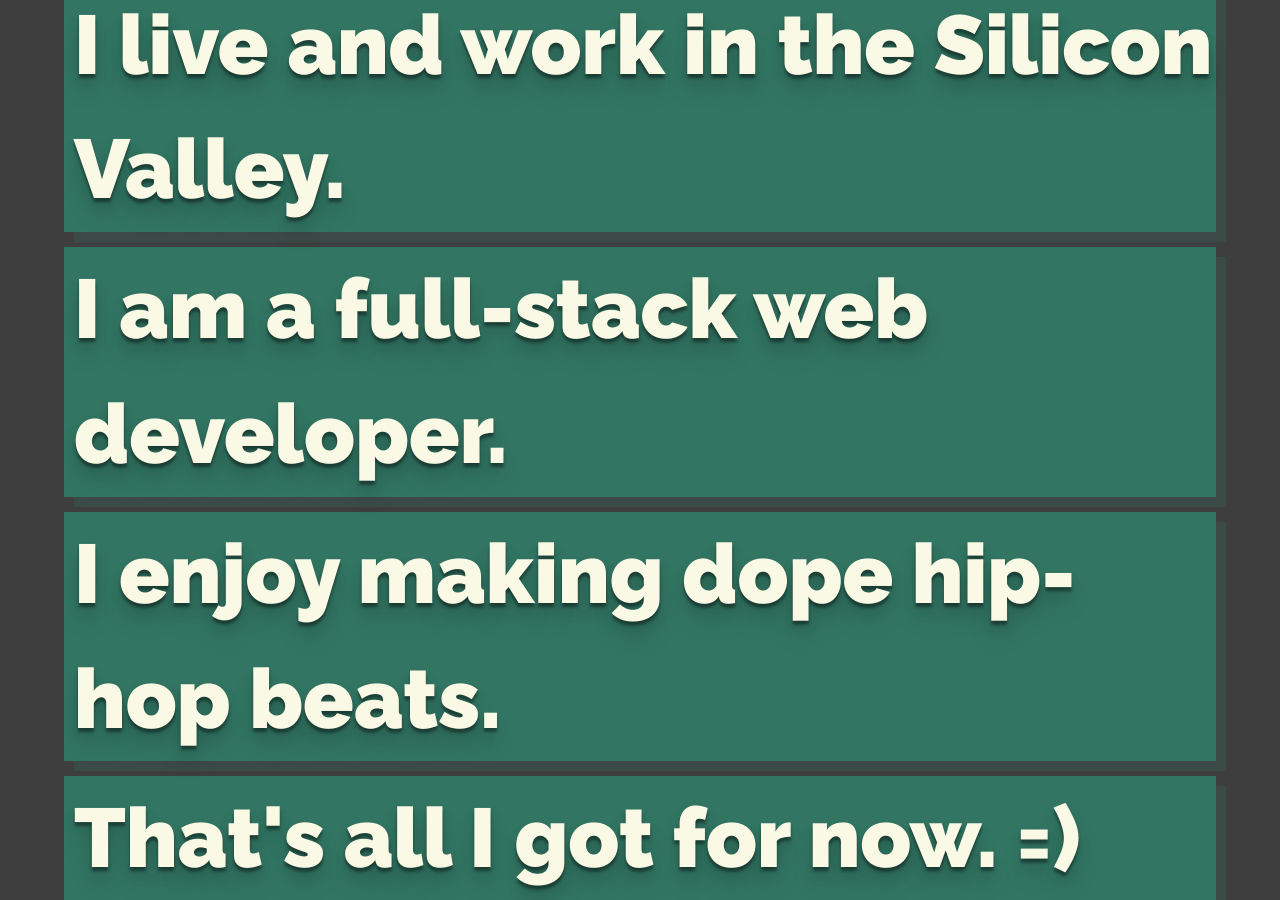
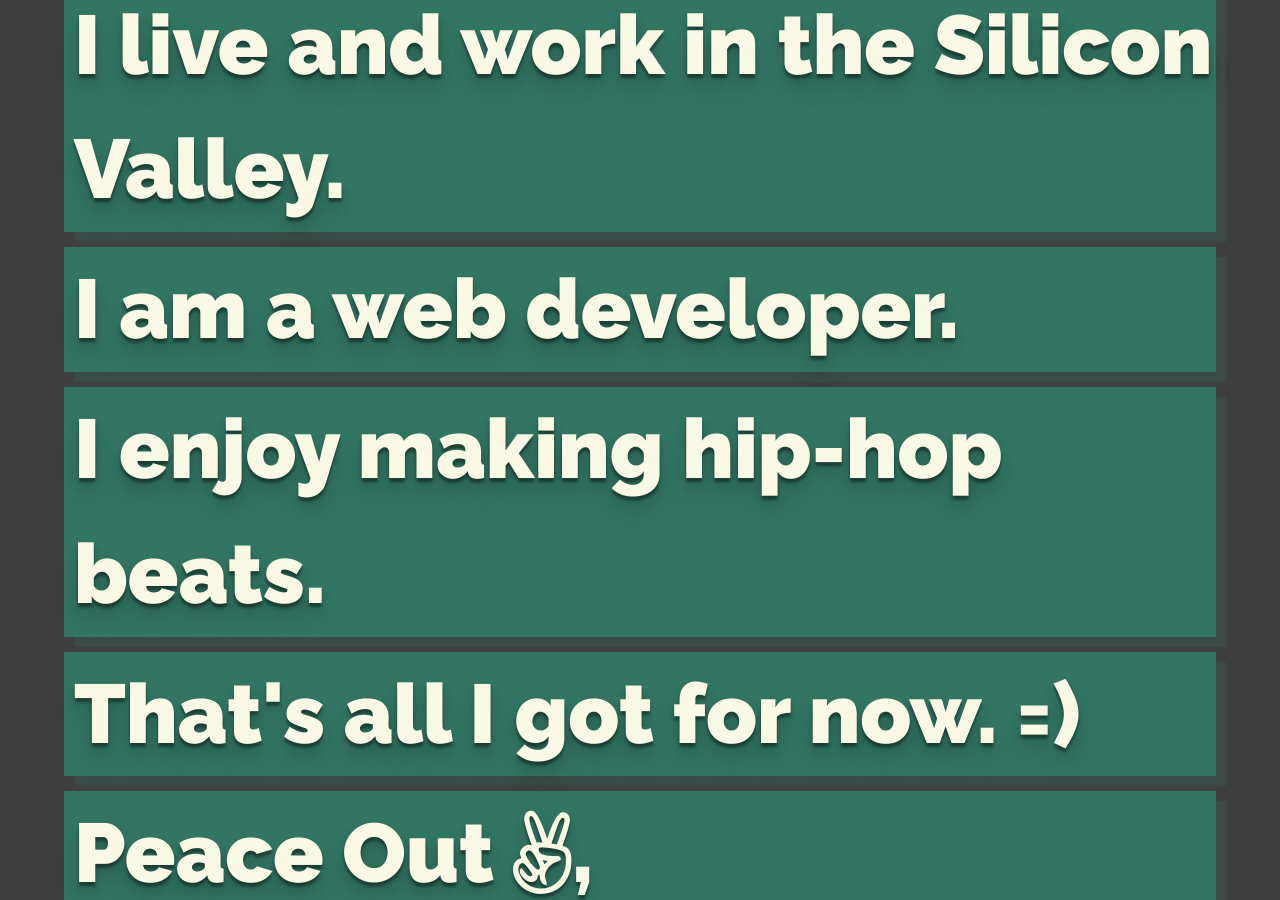
Before and after one commit to rundmt/rundmt.github.com, a Jekyll site: the page built from index.html, in a window 1280 px wide and 900 px high, scrolled down 322 px. Built offline with Jekyll 4.4.1, drawn with Linux system fonts in a browser that asks for light colours; nearby versions of some CDN libraries.

Commit message:
Update index.html

```diff
--- a/index.html
+++ b/index.html
@@ -7,8 +7,8 @@ layout: default
     <h1>Dear Reader,</h1>
     <h1>My name is Derek.</h1>
     <h1>I live and work in the Silicon Valley.</h1>
-    <h1>I am a full-stack web developer.</h1>
-    <h1>I enjoy making dope hip-hop beats.</h1>
+    <h1>I am a web developer.</h1>
+    <h1>I enjoy making hip-hop beats.</h1>
     <h1>That's all I got for now. =)</h1>
     <h1>Peace Out <i class="fa fa-angellist"></i>,</h1>
     <h1>Derek</h1>
```
